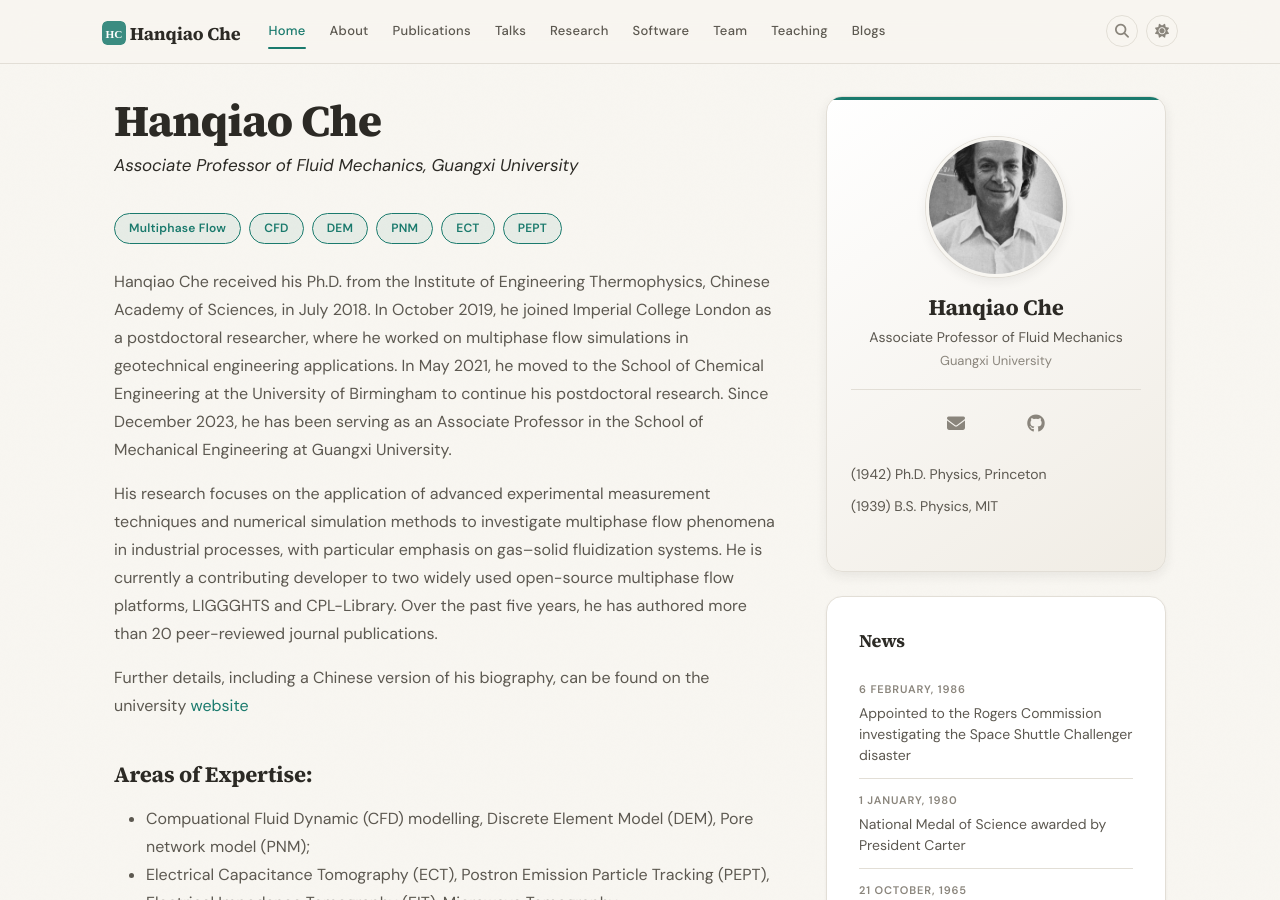
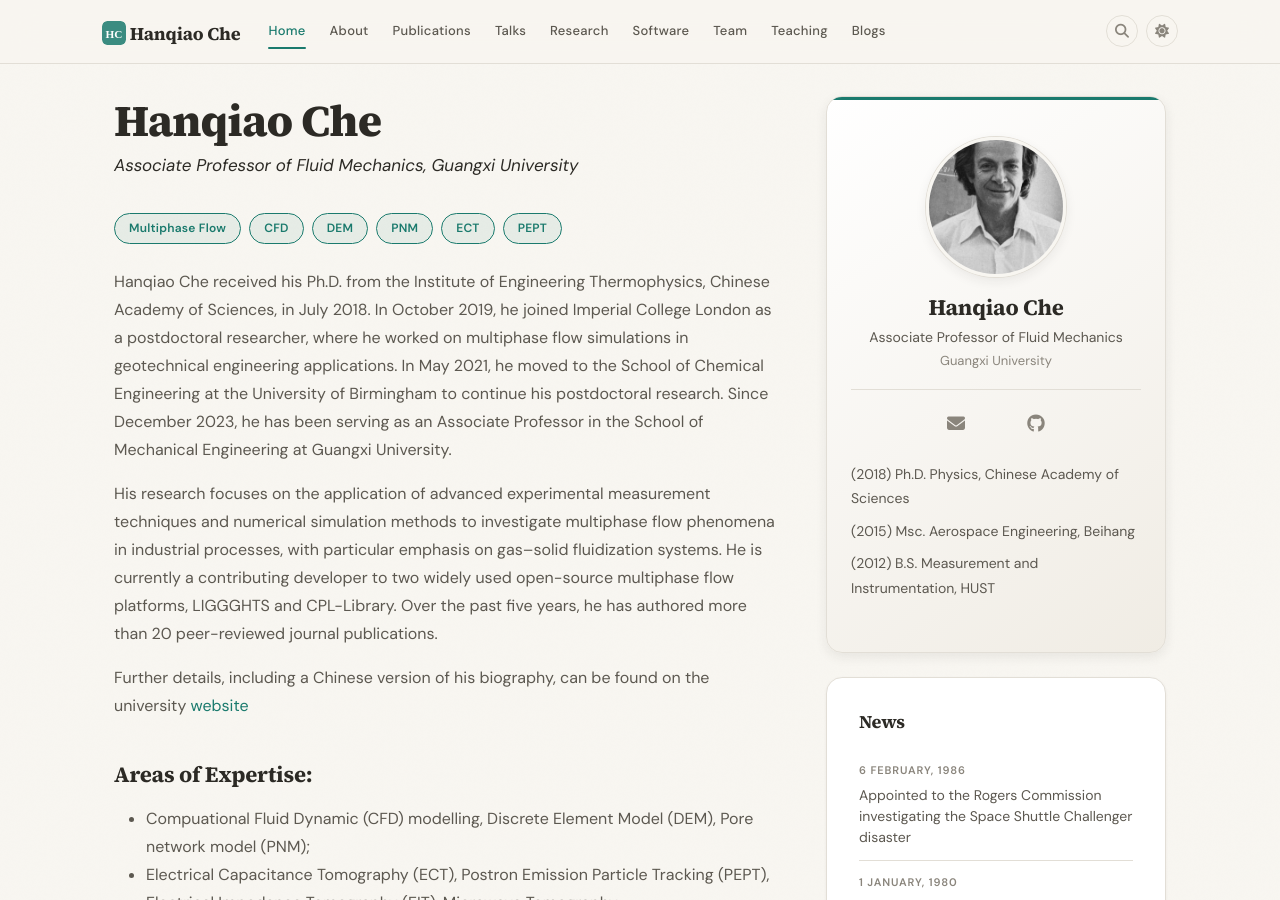
Before and after one commit to HQChe/hqche.github.io, a Jekyll site: the page built from _pages/home.md, in a window 1280 px wide and 900 px high. Built offline with Jekyll 4.4.1, drawn with Linux system fonts in a browser that asks for light colours; a style sheet for code colours, icons or effects is not loaded.

Commit message:
Update pi.yml

```diff
--- a/_data/pi.yml
+++ b/_data/pi.yml
@@ -7,5 +7,6 @@
     - "(1942) Ph.D. Physics, Princeton University"
     - "(1939) B.S. Physics, Massachusetts Institute of Technology"
   educationshort:
-    - "(1942) Ph.D. Physics, Princeton"
-    - "(1939) B.S. Physics, MIT"
+    - "(2018) Ph.D. Physics, Chinese Academy of Sciences"
+    - "(2015) Msc. Aerospace Engineering, Beihang"
+    - "(2012) B.S. Measurement and Instrumentation, HUST"
```
